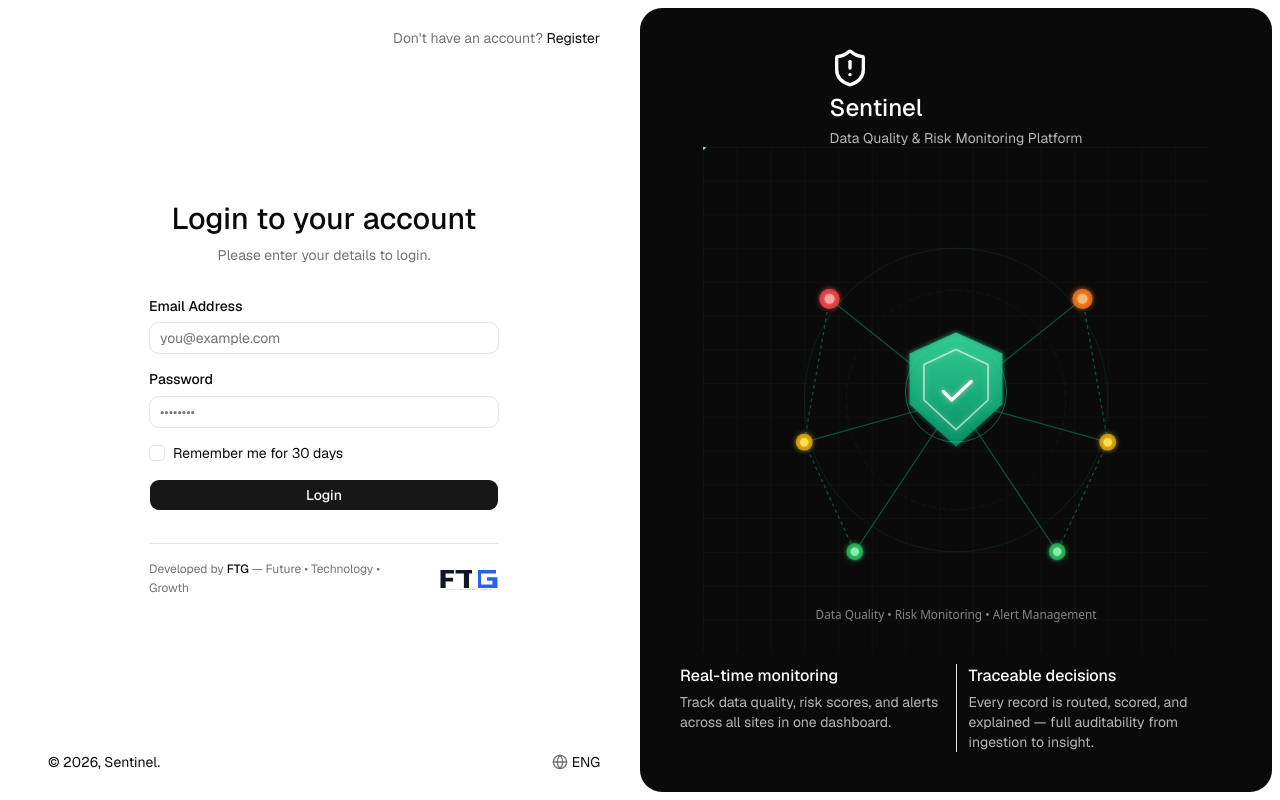
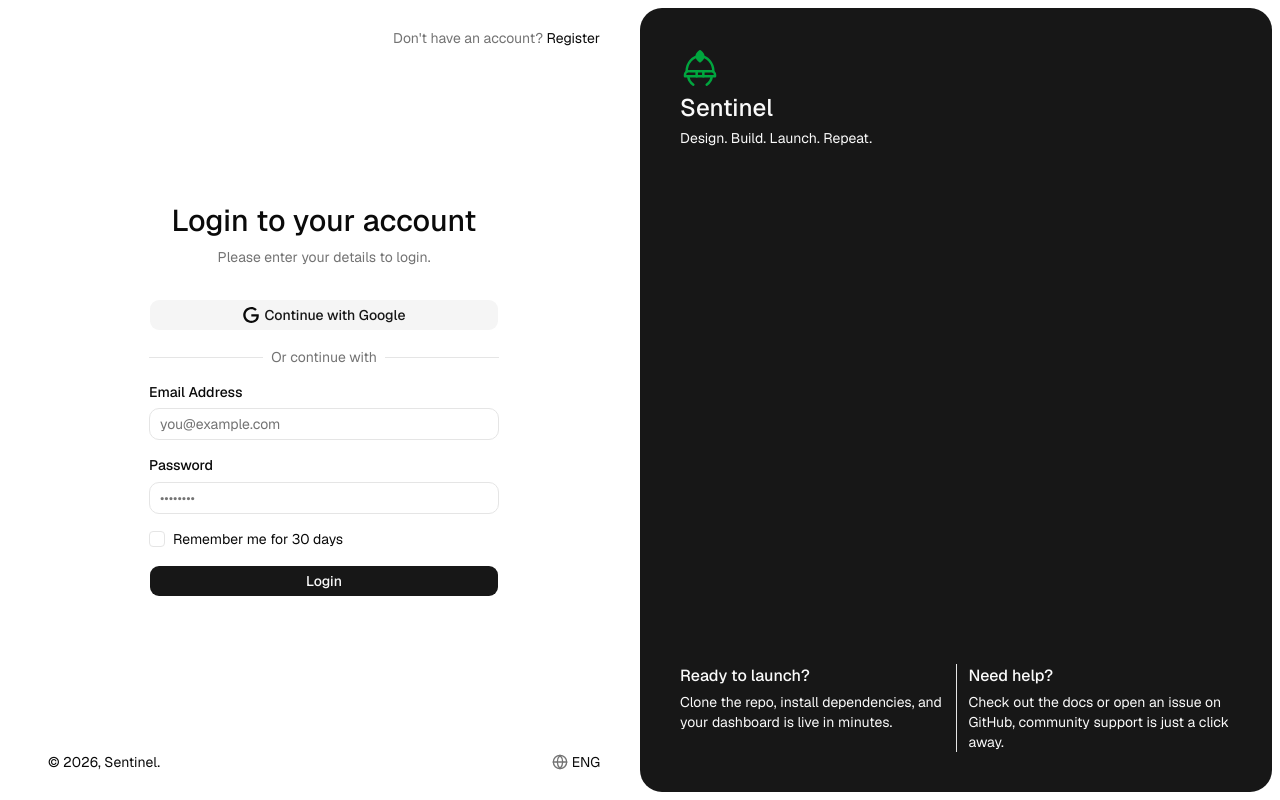
Before and after one commit to IanMose/PLP-FTG, a Next.js app in the folder sentinel-frontend/: page /auth/v2/login in a window 1280 px wide. Built offline with nearby package versions, Linux system fonts and the light colour scheme; a web font is replaced by a local one; what next would draw is missing.

Commit message:
Feature/Patch: Error with distorted logos

```diff
--- a/sentinel-frontend/src/app/(main)/auth/v2/layout.tsx
+++ b/sentinel-frontend/src/app/(main)/auth/v2/layout.tsx
@@ -1,40 +1,30 @@
 import type { ReactNode } from "react";
 
-import Image from "next/image";
-
-import { ShieldAlert } from "lucide-react";
-
 import { Separator } from "@/components/ui/separator";
+import { SentinelLogo } from "@/components/sentinel-logo";
+import { APP_CONFIG } from "@/config/app-config";
 
 export default function Layout({ children }: Readonly<{ children: ReactNode }>) {
   return (
     <main>
       <div className="grid h-dvh justify-center p-2 lg:grid-cols-2">
-        <div className="relative order-2 hidden h-full overflow-hidden rounded-3xl bg-neutral-950 lg:flex lg:items-center lg:justify-center">
-          <Image
-            src="/sentinel-hero.svg"
-            alt="Sentinel — Data quality monitoring system"
-            width={500}
-            height={500}
-            className="size-[80%] object-contain"
-            priority
-          />
-          <div className="absolute top-10 space-y-1 px-10 text-white">
-            <ShieldAlert className="size-10" />
-            <h1 className="font-medium text-2xl">Sentinel</h1>
-            <p className="text-sm text-white/70">Data Quality & Risk Monitoring Platform</p>
+        <div className="relative order-2 hidden h-full rounded-3xl bg-primary lg:flex">
+          <div className="absolute top-10 space-y-1 px-10 text-primary-foreground">
+            <SentinelLogo className="size-10" />
+            <h1 className="font-medium text-2xl">{APP_CONFIG.name}</h1>
+            <p className="text-sm">Design. Build. Launch. Repeat.</p>
           </div>
 
           <div className="absolute bottom-10 flex w-full justify-between px-10">
-            <div className="flex-1 space-y-1 text-white">
-              <h2 className="font-medium">Real-time monitoring</h2>
-              <p className="text-sm text-white/70">Track data quality, risk scores, and alerts across all sites in one dashboard.</p>
+            <div className="flex-1 space-y-1 text-primary-foreground">
+              <h2 className="font-medium">Ready to launch?</h2>
+              <p className="text-sm">Clone the repo, install dependencies, and your dashboard is live in minutes.</p>
             </div>
             <Separator orientation="vertical" className="mx-3 h-auto!" />
-            <div className="flex-1 space-y-1 text-white">
-              <h2 className="font-medium">Traceable decisions</h2>
-              <p className="text-sm text-white/70">
-                Every record is routed, scored, and explained — full auditability from ingestion to insight.
+            <div className="flex-1 space-y-1 text-primary-foreground">
+              <h2 className="font-medium">Need help?</h2>
+              <p className="text-sm">
+                Check out the docs or open an issue on GitHub, community support is just a click away.
               </p>
             </div>
           </div>
--- a/sentinel-frontend/src/app/(main)/auth/v2/login/page.tsx
+++ b/sentinel-frontend/src/app/(main)/auth/v2/login/page.tsx
@@ -3,9 +3,9 @@
 import { Globe } from "lucide-react";
 
 import { APP_CONFIG } from "@/config/app-config";
-import { FtgLogo } from "@/components/ftg-logo";
 
 import { LoginForm } from "../../_components/login-form";
+import { GoogleButton } from "../../_components/social-auth/google-button";
 
 export default function LoginV2() {
   return (
@@ -15,15 +15,12 @@
           <h1 className="font-medium text-3xl">Login to your account</h1>
           <p className="text-muted-foreground text-sm">Please enter your details to login.</p>
         </div>
-        <LoginForm />
-        {/* Developer company footnote */}
-        <div className="flex items-center gap-3 border-t pt-4">
-          <p className="w-4/5 text-muted-foreground text-xs leading-relaxed">
-            Developed by <span className="font-medium text-foreground">FTG</span> — Future • Technology • Growth
-          </p>
-          <div className="w-1/5 flex justify-end">
-            <FtgLogo className="h-6 w-auto" />
+        <div className="space-y-4">
+          <GoogleButton className="w-full" />
+          <div className="relative text-center text-sm after:absolute after:inset-0 after:top-1/2 after:z-0 after:flex after:items-center after:border-border after:border-t">
+            <span className="relative z-10 bg-background px-2 text-muted-foreground">Or continue with</span>
           </div>
+          <LoginForm />
         </div>
       </div>
 
```
Also changed, not shown: sentinel-frontend/public/sentinel-hero.svg (deleted).
